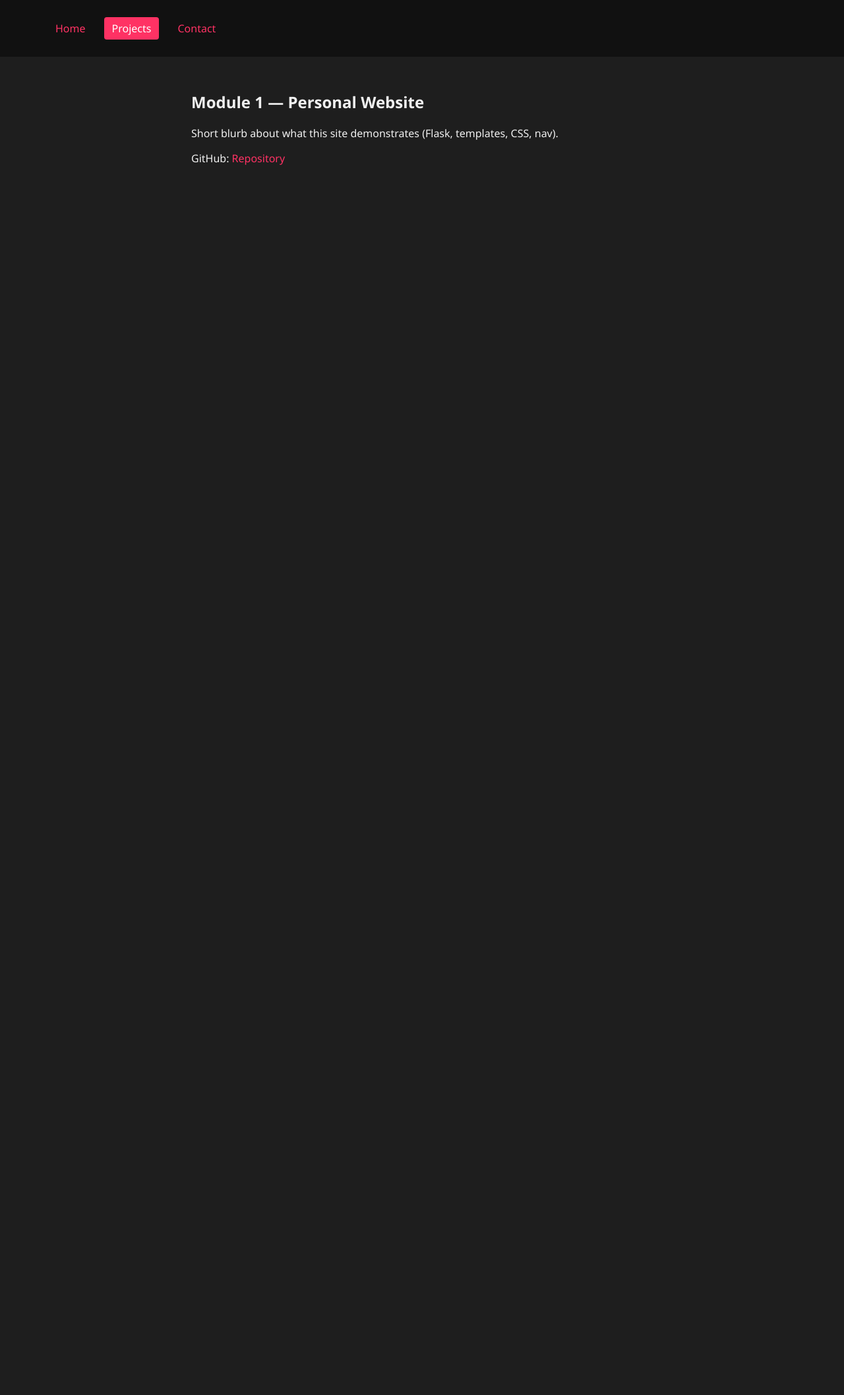
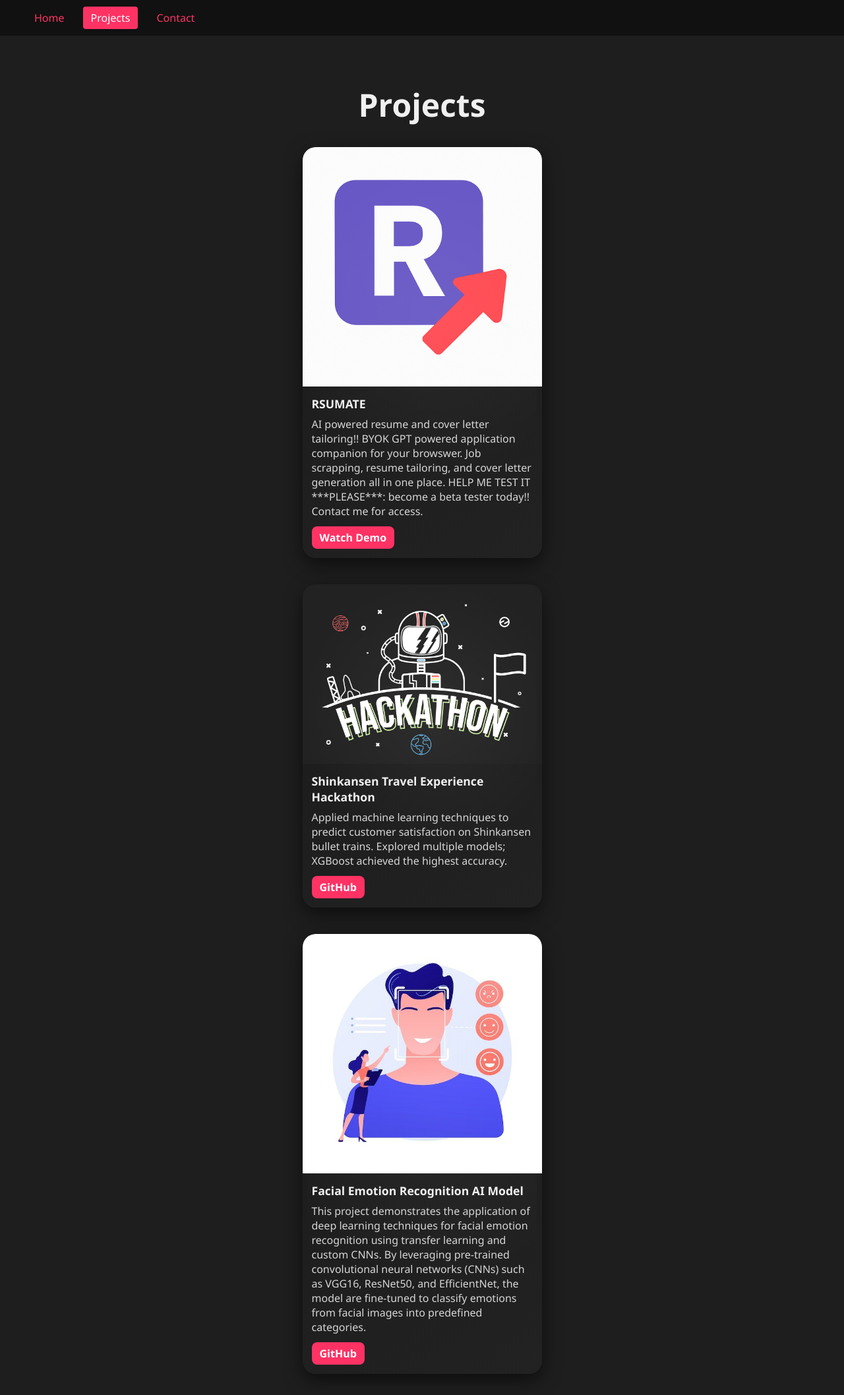
Before and after one commit to gbiscor1/jhu_software_concepts, a Flask app: page /projects in a window 1280 px wide. Shown: the whole page at 66% size. Before the commit the page ends 250 px from the top, so only its background shows below. Run offline with Flask 3, Linux system fonts and the light colour scheme.

Commit message:
STARTOF COMMIT_EDITMSG created project card template structure; added project cards for hackathon, mit capstone, resumate; improved styling for home and projects pages; created helper function for loading project data from json files; added thumbnails for projects; created project decriptions ENDOF COMMIT_EDITMSG

```diff
--- a/module_1/personal_website/app/__init__.py
+++ b/module_1/personal_website/app/__init__.py
@@ -1,4 +1,7 @@
-# webapp/__init__.py
+# __init__.py
+# Initializes the Flask application.
+# Sets template and static folders, and registers the routes blueprint.
+
 from flask import Flask
 from .routes import bp
 
--- /dev/null
+++ b/module_1/personal_website/app/data/projects/Resumate.json
@@ -0,0 +1,12 @@
+{
+  "title": "RSUMATE",
+  "desc": "AI powered resume and cover letter tailoring!! BYOK GPT powered application companion for your browswer. Job scrapping, resume tailoring, and cover letter generation all in one place. HELP ME TEST IT ***PLEASE***: become a beta tester today!! Contact me for access.",
+  "image": "images/resumate.png",
+  "order": 1,
+  "links": [
+    {
+      "label": "Watch Demo",
+      "href": "https://github.com/gbisco/Shinkansen-Travel-Experience-Hackathon"
+    }
+  ]
+}
--- /dev/null
+++ b/module_1/personal_website/app/data/projects/hackathon.json
@@ -0,0 +1,12 @@
+{
+  "title": "Shinkansen Travel Experience Hackathon",
+  "desc": "Applied machine learning techniques to predict customer satisfaction on Shinkansen bullet trains. Explored multiple models; XGBoost achieved the highest accuracy.",
+  "image": "images/hackathon-thumb.png",
+  "order": 2,
+  "links": [
+    {
+      "label": "GitHub",
+      "href": "https://github.com/gbisco/Shinkansen-Travel-Experience-Hackathon"
+    }
+  ]
+}
--- /dev/null
+++ b/module_1/personal_website/app/data/projects/mit_capstone.json
@@ -0,0 +1,12 @@
+{
+  "title": "Facial Emotion Recognition AI Model",
+  "desc": "This project demonstrates the application of deep learning techniques for facial emotion recognition using transfer learning and custom CNNs. By leveraging pre-trained convolutional neural networks (CNNs) such as VGG16, ResNet50, and EfficientNet, the model are fine-tuned to classify emotions from facial images into predefined categories.",
+  "image": "images/MIT-thumb.jpg",
+  "order": 3,
+  "links": [
+    {
+      "label": "GitHub",
+      "href": "https://github.com/gbisco/Facial_Emotion_recognition_models"
+    }
+  ]
+}
--- a/module_1/personal_website/app/routes.py
+++ b/module_1/personal_website/app/routes.py
@@ -1,7 +1,34 @@
-# app/routes.py
-from flask import Blueprint, render_template
+# routes.py
+# ----------
+# Defines the main Flask blueprint for the personal website.
+# Includes routes for Home (/), Contact (/contact), and Projects (/projects).
+# The helper function load_projects() loads project data from JSON files.
+
+from flask import Blueprint, render_template, current_app, url_for
+import os
+import json
+
 
 bp = Blueprint("pages", __name__)
+
+
+def load_projects():
+    """
+    Helper function:
+    ----------------
+    Reads all JSON files inside app/data/projects/ and returns them
+    as a list of project dictionaries.
+    """
+    projects_dir = os.path.join(current_app.root_path, "data", "projects")
+    projects = []
+    if os.path.isdir(projects_dir):
+        for fname in os.listdir(projects_dir):
+            if fname.endswith(".json"):
+                with open(os.path.join(projects_dir, fname), "r", encoding="utf-8") as f:
+                    projects.append(json.load(f))
+    # sort by "order"
+    projects.sort(key=lambda x: x.get("order", 999))
+    return projects
 
 @bp.route("/")
 def home():
@@ -13,4 +40,4 @@ def contact():
 
 @bp.route("/projects")
 def projects():
-    return render_template("projects.html")
+    return render_template("projects.html", projects=load_projects())
--- a/module_1/personal_website/app/static/css/style.css
+++ b/module_1/personal_website/app/static/css/style.css
@@ -1,3 +1,12 @@
+/* style.css
+   ----------
+   stylesheet for the website.
+   Defines layout, colors, typography, navbar, home, contact, and projects styling.
+   TODO: split into multiple CSS files if it gets too large.
+*/
+/* ****style css created with chat gpt then modified and patched***** */
+
+
 body {
     font-family: 'Segoe UI', sans-serif;
     margin: 0;
@@ -5,23 +14,17 @@ body {
     color: #f0f0f0;
 }
 
-a {
-    color: #ff3264;
-    text-decoration: none;
+/* Container for all pages */
+.container {
+    max-width: 1200px;
+    margin: 0 auto;
+    padding: 0 1rem;
 }
 
-a:hover {
-    text-decoration: underline;
-}
-
+/* NAVBAR */
 .navbar {
-    display: flex;
-    justify-content: space-between;
-    padding: 1rem 2rem;
     background-color: #111;
-    position: sticky;
-    top: 0;
-    z-index: 1000;
+    padding: 1rem 0;
 }
 
 .nav-left {
@@ -33,11 +36,15 @@ a:hover {
     list-style: none;
     display: flex;
     gap: 1rem;
+    padding: 0;
+    margin: 0;
 }
 
 .nav-right li a {
+    color: #ff3264;
     padding: 6px 12px;
     border-radius: 4px;
+    text-decoration: none;
 }
 
 .nav-right li a.active {
@@ -45,44 +52,198 @@ a:hover {
     color: #fff;
 }
 
+/* HOME PAGE */
 .home-container {
     display: flex;
     flex-wrap: wrap;
+    justify-content: space-between;
+    align-items: center;       /* vertical centering within the section */
+    gap: 2rem;
+    padding: 3rem 0;
+    min-height: 80vh;
+}
+
+.home-text {
+    flex: 1;
+    min-width: 300px;
+    max-width: 600px;
+}
+
+.home-text h1 {
+    font-size: clamp(2rem, 5vw, 4rem);
+    margin: 0.5rem 0;
+}
+
+.home-text h2 {
+    font-size: clamp(1.5rem, 3vw, 2.5rem);
+    margin: 0;
+}
+
+.home-text p {
+    font-size: clamp(1rem, 2vw, 1.25rem);
+    line-height: 1.6;
+}
+
+.highlight {
+    color: #ff3264;
+}
+
+.home-image {
+    flex: 1;
+    min-width: 250px;
+    max-width: 400px;
+
+    display: flex;
+    justify-content: center;   /* center the card in its column */
+}
+
+.portrait {
+    position: relative;
+    width: clamp(280px, 40vw, 420px);
+    height: clamp(280px, 40vw, 420px);
+    border-radius: 20px;
+    background: linear-gradient(145deg, #1a1a1a, #222);
+    box-shadow: 0 10px 28px rgba(0,0,0,0.55);
+
+    display: flex;
+    justify-content: center;
     align-items: center;
-    justify-content: center;
-    padding: 2rem;
-    gap: 2rem;
+}
 
-    max-width: 1200px;
+/* soft inner glow / spotlight */
+.portrait::before {
+    content: "";
+    position: absolute;
+    inset: 8px;
+    border-radius: inherit;
+    background: radial-gradient(
+        circle at 55% 40%,
+        rgba(255,255,255,0.08),
+        rgba(0,0,0,0) 60%
+    );
+    pointer-events: none;
+}
+
+/* circular photo */
+.home-image img {
+    width: 80%;
+    height: auto;
+    border-radius: 50%;
+    object-fit: cover;
+    border: 4px solid #2a2a2a;
+    box-shadow: 0 15px 40px rgba(0,0,0,0.6);
+}
+
+
+/* Contact + Projects Shared Section */
+.content-section {
+    padding: 2rem 1rem;
+    max-width: 800px;
     margin: 0 auto;
 }
 
-.home-text {
-    flex: 1 1 300px;
-}
-
-.home-text .highlight {
-    color: #ff3264;
-}
-
-.home-image img {
-    width: 300px;
-    border-radius: 12px;
-}
-
-.content-section {
-    padding: 2rem;
-    max-width: 700px;
-    margin: 0 auto;
-}
-
+/* Responsive Adjustments */
 @media (max-width: 768px) {
     .home-container {
         flex-direction: column;
         text-align: center;
     }
 
-    .home-image img {
-        width: 80%;
+    .nav-right {
+        flex-direction: column;
+        align-items: flex-start;
+        gap: 0.5rem;
     }
 }
+
+/* PROJECTS GRID & CARDS */
+.projects {
+    padding: 2rem 1rem;
+    max-width: 1100px;
+    margin: 0 auto;
+}
+
+.projects h1 {
+    font-size: clamp(2rem, 4vw, 3rem);
+    text-align: center;
+    margin-bottom: 2rem;
+}
+
+.projects-grid {
+    display: flex;
+    flex-direction: column;
+    align-items: center;
+    gap: 40px;              /* increase vertical space between cards */
+}
+
+.project-card {
+    width: 33%;
+    min-width: 280px;
+    max-width: 500px;
+    background: linear-gradient(145deg, #1a1a1a, #222);
+    border-radius: 20px;
+    overflow: hidden;
+    display: flex;
+    flex-direction: column;
+    align-items: center;
+
+    /* soft shadow */
+    box-shadow: 0 10px 28px rgba(0,0,0,0.55);
+    position: relative;
+}
+
+.project-card::before {
+    content: "";
+    position: absolute;
+    inset: 8px;
+    border-radius: inherit;
+    background: radial-gradient(
+        circle at 55% 40%,
+        rgba(255,255,255,0.05),
+        rgba(0,0,0,0) 60%
+    );
+    pointer-events: none;
+}
+
+
+.project-image {
+    width: 100%;
+    height: auto;              /* let it keep aspect ratio */
+    object-fit: cover;
+}
+
+
+.project-body {
+    padding: 14px;
+}
+
+.project-body h3 {
+    margin: 0 0 8px;
+    font-size: 1.1rem;
+}
+
+.project-body p {
+    margin: 0 0 12px;
+    color: #d6d6d6;
+}
+
+.project-actions {
+    display: flex;
+    gap: 10px;
+    flex-wrap: wrap;
+}
+
+/* BUTTON */
+.btn {
+    display: inline-block;
+    background: #ff3264;
+    color: #fff;
+    text-decoration: none;
+    padding: 6px 12px;
+    border-radius: 8px;
+    font-weight: 600;
+}
+
+.btn:hover {
+    filter: brightness(1.1);
+}
--- /dev/null
+++ b/module_1/personal_website/app/templates/_education_card.html
@@ -0,0 +1 @@
+<!-- TODO -->
--- /dev/null
+++ b/module_1/personal_website/app/templates/_project_card.html
@@ -0,0 +1,19 @@
+<article class="project-card">
+  <img class="project-image"
+       src="{{ url_for('static', filename=project.image) }}"
+       alt="{{ project.title }} preview">
+
+  <div class="project-body">
+    <h3>{{ project.title }}</h3>
+    <p>{{ project.desc }}</p>
+
+    <div class="project-actions">
+      {% for link in project.links %}
+        <a class="btn"
+           href="{{ link.href }}" target="_blank" rel="noopener">
+          {{ link.label }}
+        </a>
+      {% endfor %}
+    </div>
+  </div>
+</article>
--- a/module_1/personal_website/app/templates/contact.html
+++ b/module_1/personal_website/app/templates/contact.html
@@ -4,7 +4,7 @@
 {% block content %}
 <section class="content-section">
     <h2>Contact</h2>
-    <p>Email: <a href="mailto:you@example.com">you@example.com</a></p>
-    <p>LinkedIn: <a href="https://linkedin.com/in/yourprofile" target="_blank">linkedin.com/in/yourprofile</a></p>
+    <p>Email: <a href="mailto:you@example.com">gbisconovo@live.com</a></p>
+    <p>LinkedIn: <a href="https://linkedin.com/in/yourprofile" target="_blank">linkedin.com/in/gabriel-bisco/</a></p>
 </section>
 {% endblock %}
--- /dev/null
+++ b/module_1/personal_website/app/templates/education.html
@@ -0,0 +1 @@
+<!-- TODO -->
--- a/module_1/personal_website/app/templates/navbar.html
+++ b/module_1/personal_website/app/templates/navbar.html
@@ -1,4 +1,5 @@
 <nav class="navbar" aria-label="Primary">
+  <div class="container">
     <ul class="nav-right">
       <li>
         <a href="{{ url_for('pages.home') }}"
@@ -22,4 +23,5 @@
         </a>
       </li>
     </ul>
+  </div>
 </nav>
--- a/module_1/personal_website/app/templates/projects.html
+++ b/module_1/personal_website/app/templates/projects.html
@@ -1,9 +1,12 @@
 {% extends "base.html" %}
 {% block title %}Projects{% endblock %}
 {% block content %}
-<section class="content-section">
-  <h2>Module 1 — Personal Website</h2>
-  <p>Short blurb about what this site demonstrates (Flask, templates, CSS, nav).</p>
-  <p>GitHub: <a href="https://github.com/yourusername/jhu_software_concepts" target="_blank" rel="noopener">Repository</a></p>
+<section class="projects">
+  <h1>Projects</h1>
+  <div class="projects-grid">
+    {% for project in projects %}
+      {% include "_project_card.html" %}
+    {% endfor %}
+  </div>
 </section>
 {% endblock %}
--- a/module_1/personal_website/run.py
+++ b/module_1/personal_website/run.py
@@ -1,3 +1,8 @@
+# run.py
+# -------
+# Entry point for the Flask application.
+# Creates the app using create_app() and runs it on port 8080.
+
 from app import create_app
 app = create_app()
 if __name__ == "__main__":
```
Also changed, not shown: module_1/personal_website/app/templates/home.html (+9 -2 lines), module_1/personal_website/README.txt (added), module_1/personal_website/app/static/images/MIT-thumb.jpg (added), module_1/personal_website/app/static/images/hackathon-thumb.png (added), module_1/personal_website/app/static/images/resumate.png (added), module_1/personal_website/config.py (deleted). Lines whose indentation alone changed are shown as unchanged.
